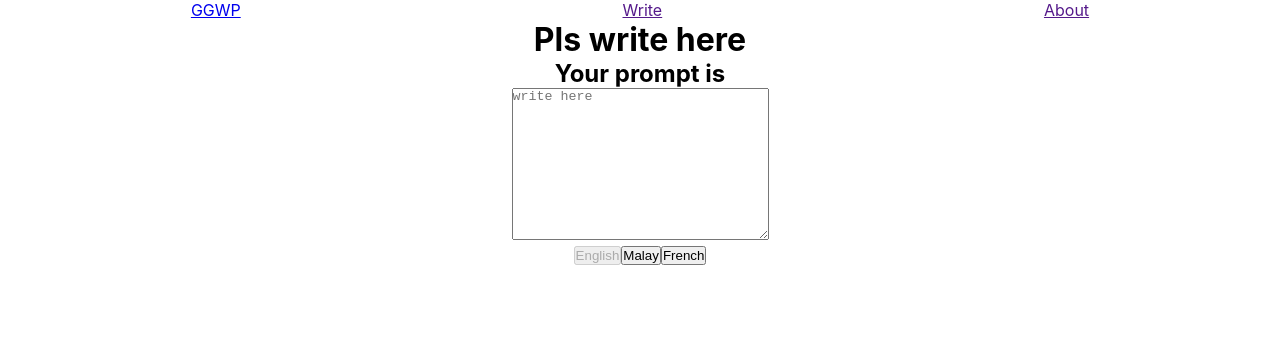
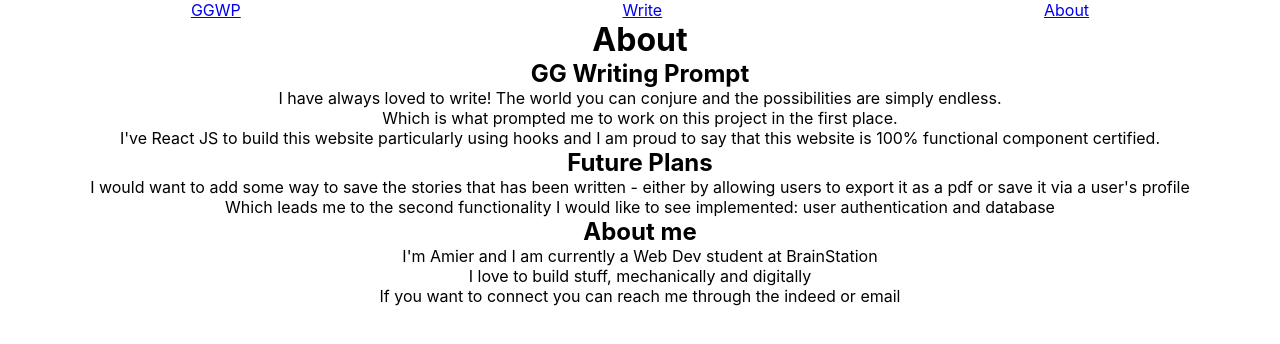
Before and after one commit to amierfaudzi/ggwritingprompt, a React (Create React App) app: page /about in a window 1280 px wide. Shown: the top 344 px of the page. Built offline with nearby package versions, Linux system fonts and the light colour scheme; no server answers.

Commit message:
add about component and route to it

```diff
--- a/src/App.js
+++ b/src/App.js
@@ -1,8 +1,10 @@
 import { BrowserRouter, Route, Switch } from 'react-router-dom';
 import './App.scss';
+import About from './components/About/About';
 import Home from './components/Home/Home';
 import Navigation from './components/Navigation/Navigation';
 import Write from './components/Write/Write';
+import WritingPrompt from './components/WritingPrompt/WritingPrompt';
 
 
 
@@ -12,7 +14,9 @@ function App() {
       <BrowserRouter>
         <Navigation />
         <Switch >
-          <Route path='/:promptId' component={Write}/>
+          <Route path='/write/:promptId' component={Write}/>
+          <Route path='/write' component={WritingPrompt}/>
+          <Route path='/about' component={About}/>
           <Route path='/' component={Home}/>
         </Switch>
       </BrowserRouter>
--- /dev/null
+++ b/src/components/About/About.js
@@ -0,0 +1,23 @@
+import React from 'react'
+
+export default function About() {
+    return (
+        <div>
+            <h1>About</h1>
+
+            <h2>GG Writing Prompt</h2>
+            <p>I have always loved to write! The world you can conjure and the possibilities are simply endless.</p>
+            <p>Which is what <span>prompted</span> me to work on this project in the first place.</p>
+            <p>I've React JS to build this website particularly using hooks and I am proud to say that this website is 100% functional component certified.</p>
+
+            <h2>Future Plans</h2>
+            <p>I would want to add some way to save the stories that has been written - either by allowing users to export it as a pdf or save it via a user's profile</p>
+            <p>Which leads me to the second functionality I would like to see implemented: user authentication and database</p>
+
+            <h2>About me</h2>
+            <p>I'm Amier and I am currently a Web Dev student at BrainStation</p>
+            <p>I love to build stuff, mechanically and digitally</p>
+            <p>If you want to connect you can reach me through the indeed or email</p>
+        </div>
+    )
+}
--- a/src/components/Home/Home.js
+++ b/src/components/Home/Home.js
@@ -1,11 +1,10 @@
 import React from 'react';
-import WritingPrompt from '../WritingPrompt/WrtingPrompt'
 
 export default function Home() {
     return (
         <div>
-            <h1>Golden Griffin Writing Prompt</h1>
-            <WritingPrompt />
+            <h1>G.G. Writing Prompt</h1>
+            <p>Welcome to a distraction free writing zone, powered by reddit!</p>
         </div>
     )
 }
--- a/src/components/Navigation/Navigation.js
+++ b/src/components/Navigation/Navigation.js
@@ -6,8 +6,8 @@ export default function Navigation() {
     return (
         <div className="navigation">
             <Link to="/">GGWP</Link>
-            <Link>Write</Link>
-            <Link>About</Link>
+            <Link to="/write">Write</Link>
+            <Link to="/about">About</Link>
         </div>
     )
 }
--- a/src/components/WritingPrompt/WrtingPrompt.js
+++ b/src/components/WritingPrompt/WritingPrompt.js
@@ -4,7 +4,7 @@ import axios from 'axios';
 import './WritingPrompt.scss';
 import { jsPDF } from 'jspdf';
 
-export default function Prompt() {
+export default function WritingPrompt() {
 
     let [fivePrompt, setFivePrompt] = useState(null);
     let [nextPageID, setNextPageID] = useState(null);
@@ -89,12 +89,6 @@ export default function Prompt() {
         prevPage();
     }
 
-    const handleSave = (event) => {
-        event.preventDefault();
-        doc.text("Hello world!", 10, 10);
-        doc.save("prompt.pdf");
-    }
-
     if(fivePrompt) {
         return (
             <div className="writing-prompt">
@@ -102,8 +96,10 @@ export default function Prompt() {
                     if(!data.data.selftext){
                         return (
                             <div key={data.data.id} className="prompt" id={data.data.id}>
-                                <p>The prompts is: {data.data.title.substring(5)}</p>
-                                <Link to={`/${data.data.id}`}>
+                                <p>The prompts is: <span className="prompt__title">"{data.data.title.substring(5)}"</span></p>
+                                <p>Upvotes: {data.data.ups}</p>
+                                <p>Created at: {data.data.created_utc}</p>
+                                <Link to={`/write/${data.data.id}`}>
                                     <button>Write Now</button>
                                 </Link>
                             </div>
@@ -112,7 +108,6 @@ export default function Prompt() {
                 })}
                 <button onClick={handlePrevPage} disabled={prevButtonState}>Previous Page</button>
                 <button onClick={handleNextPage}>Next Page</button>
-                <button onClick={handleSave}>Save as PDF</button>
             </div>
         )
     } else {
--- a/src/components/WritingPrompt/WritingPrompt.scss
+++ b/src/components/WritingPrompt/WritingPrompt.scss
@@ -1,5 +1,4 @@
 .writing-prompt {
-    background-color: gold;
     width: 100vw;
 }
 .prompt {
@@ -8,5 +7,8 @@
     border: goldenrod solid 1px;
     margin-bottom: 1.5rem;
     border-radius: 8px;
-    height: 100px;
+
+    &__title {
+        font-style: italic;
+    }
 }
```
Also changed, not shown: src/components/About/About.scss (added).
